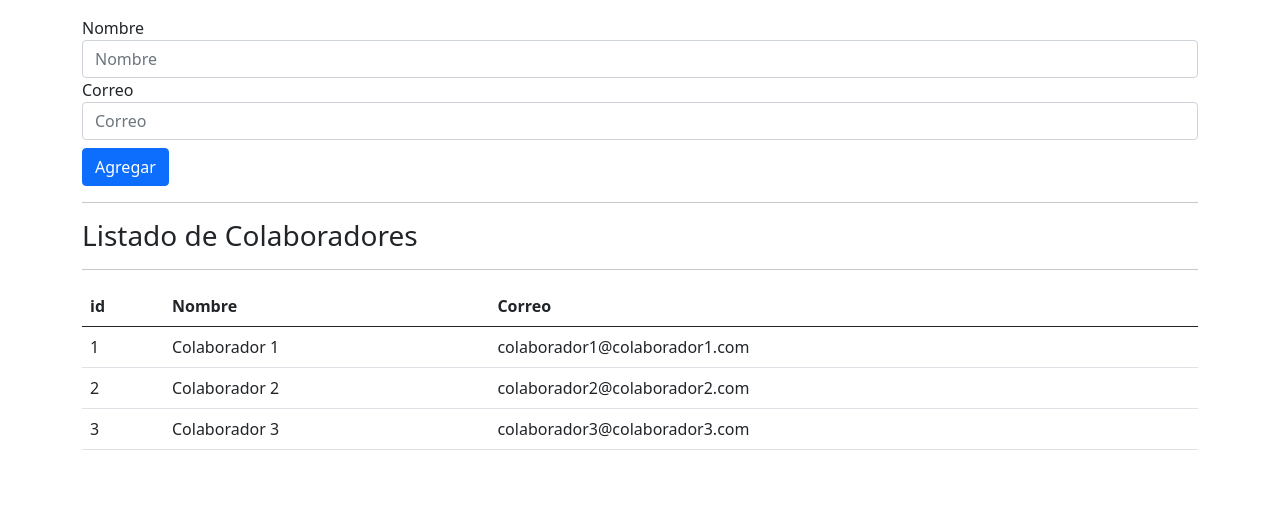
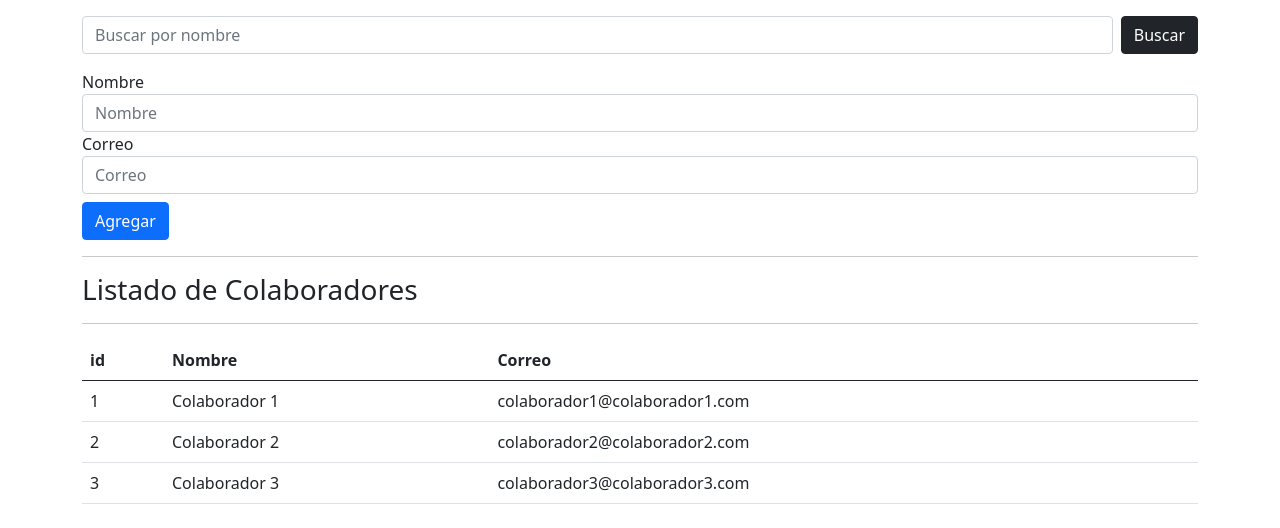
Before and after one commit to CrissRayes/desBaseColaboradores, a React (Create React App) app: page / in a window 1280 px wide. Shown: the top 528 px of the page. Built offline with nearby package versions, Linux system fonts and the light colour scheme.

Commit message:
agrega front del buscador

```diff
--- a/src/App.js
+++ b/src/App.js
@@ -30,6 +30,12 @@
 
   return (
     <div className="container">
+
+      <form className='d-flex gap-2 mt-3' role='search'>
+        <input className='form-control' type='search' placeholder='Buscar por nombre' aria-label='search' />
+        <button className='btn btn-dark' type='submit'>Buscar</button>
+      </form>
+
       <form onSubmit={ agregarColaborador }>
         { error && <p className='alert alert-danger mt-3'>{ mensajeError }</p> }
         <div className='form-group mt-3'>
```
